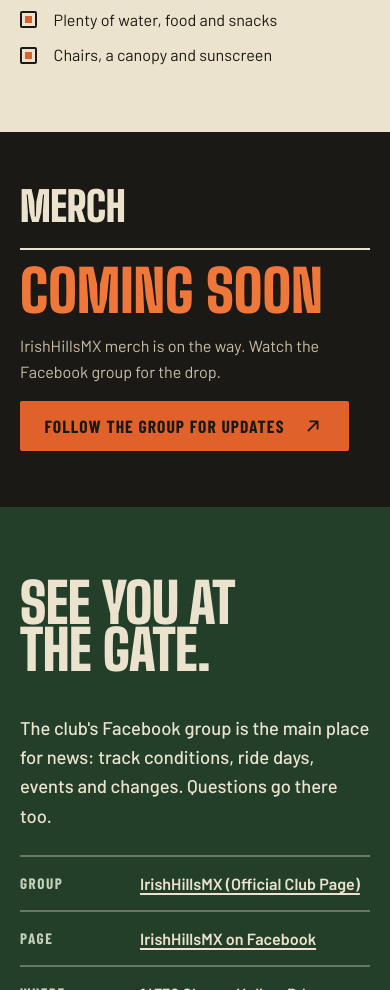
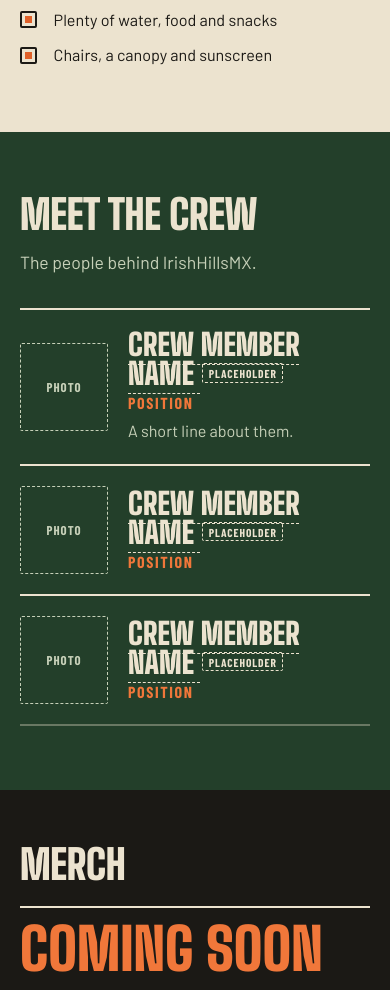
Before and after one commit to MackMusial/IrishhillsMX, a plain HTML site: page index.html in a window 390 px wide. Shown: the part 6700-7690 px from the top of the page. Drawn offline with Linux system fonts and the light colour scheme.

Commit message:
Add crew section to website with dynamic rendering and data structure

```diff
--- a/css/styles.css
+++ b/css/styles.css
@@ -542,6 +542,38 @@ a.ride-cal:hover { color: var(--orange-text); }
   .price + .price { border-top: 0; border-left: 2px solid rgb(236 227 207 / 0.35); padding-left: clamp(2rem, 5vw, 4rem); }
 }
 
+/* ---------- crew: a race-program entry list, not a card grid ---------- */
+.crew { padding-block: clamp(4rem, 9vw, 7rem); }
+.crew-head { display: grid; gap: 1rem 3rem; margin-bottom: clamp(2rem, 4vw, 3rem); align-items: end; }
+.crew-lede { color: var(--on-green-soft); max-width: 40ch; font-size: 1.1rem; }
+.crew-list { display: grid; border-bottom: 2px solid rgb(236 227 207 / 0.35); }
+.crew-member {
+  display: grid; grid-template-columns: 5.5rem minmax(0, 1fr); gap: 1.25rem;
+  align-items: center;
+  padding: 1.25rem 0;
+  border-top: 2px solid var(--paper);
+}
+.crew-photo { width: 5.5rem; aspect-ratio: 1; }
+.crew-photo img { width: 100%; height: 100%; object-fit: cover; }
+.crew-photo--empty {
+  display: grid; place-items: center;
+  border: 1.5px dashed var(--on-green-soft); border-radius: 2px;
+  font: 700 0.8rem/1 var(--label); letter-spacing: 0.08em; text-transform: uppercase;
+  color: var(--on-green-soft);
+}
+.crew-initials { font: 900 2rem/1 var(--display); color: var(--paper); letter-spacing: 0; }
+.crew-name { font: 900 clamp(1.9rem, 1.4rem + 2vw, 2.6rem)/0.95 var(--display); text-transform: uppercase; }
+.crew-name .ph-tag { font-size: 0.72rem; vertical-align: 0.6em; }
+.crew-role { font: 700 1rem/1.2 var(--label); letter-spacing: 0.1em; text-transform: uppercase; color: var(--orange-lit); margin-top: 0.35rem; }
+.crew-note { color: var(--on-green-soft); margin-top: 0.35rem; max-width: 52ch; }
+@media (min-width: 48em) {
+  .crew-list { grid-template-columns: 1fr 1fr; column-gap: clamp(2rem, 5vw, 4rem); }
+}
+@media (min-width: 64em) {
+  .crew-head { grid-template-columns: auto 1fr; }
+  .crew-lede { justify-self: end; text-align: right; }
+}
+
 /* ---------- merch ---------- */
 .merch { padding-block: clamp(3.5rem, 7vw, 5.5rem); }
 .merch-grid { display: grid; gap: 1.5rem 3rem; align-items: start; }
--- a/index.html
+++ b/index.html
@@ -31,6 +31,7 @@
           <li><a href="#rides">Ride dates</a></li>
           <li><a href="#prices">Fees</a></li>
           <li><a href="#info">Track info</a></li>
+          <li><a href="#crew">Crew</a></li>
           <li><a href="#merch">Merch</a></li>
           <li><a href="#contact">Contact</a></li>
         </ul>
@@ -232,6 +233,18 @@
       </div>
     </section>
 
+    <!-- ============================== CREW ============================== -->
+    <!-- Filled in from js/site-data.js (crew). Edit the names and positions there. -->
+    <section class="crew section-green" id="crew" aria-labelledby="crew-title">
+      <div class="wrap">
+        <div class="crew-head">
+          <h2 class="section-title" id="crew-title">Meet the crew</h2>
+          <p class="crew-lede">The people behind IrishHillsMX.</p>
+        </div>
+        <ol class="crew-list" data-crew-list></ol>
+      </div>
+    </section>
+
     <!-- ============================== MERCH ============================== -->
     <!-- When merch is ready, replace the "Coming soon" text below with what's for sale and how to buy it. -->
     <section class="merch section-ink" id="merch" aria-labelledby="merch-title">
--- a/js/main.js
+++ b/js/main.js
@@ -297,6 +297,39 @@
     });
   })();
 
+  // Meet the crew
+  (function renderCrew() {
+    var list = $('[data-crew-list]');
+    var crew = data.crew || [];
+    if (!list) return;
+    if (!crew.length) { var sec = $('#crew'); if (sec) sec.hidden = true; return; }
+    crew.forEach(function (m) {
+      var li = el('li', 'crew-member');
+      var photo = el('div', 'crew-photo');
+      if (m.photo) {
+        photo.className = 'crew-photo print print--orange';
+        var img = el('img');
+        img.src = m.photo; img.alt = 'Portrait of ' + m.name; img.loading = 'lazy';
+        img.width = 400; img.height = 400;
+        photo.appendChild(img);
+      } else {
+        photo.classList.add('crew-photo--empty');
+        photo.setAttribute('aria-hidden', 'true');
+        var initials = String(m.name || '').split(/\s+/).map(function (w) { return w.charAt(0); }).join('').slice(0, 2);
+        photo.appendChild(m.placeholder ? el('span', null, 'Photo') : el('span', 'crew-initials', initials));
+      }
+      li.appendChild(photo);
+      var body = el('div', 'crew-body');
+      var name = el('h3', 'crew-name');
+      fill(name, m.name || '', !!m.placeholder);
+      body.appendChild(el('p', 'crew-role', m.role || ''));
+      body.insertBefore(name, body.firstChild);
+      if (m.note) body.appendChild(el('p', 'crew-note', m.note));
+      li.appendChild(body);
+      list.appendChild(li);
+    });
+  })();
+
   var yr = $('[data-year]');
   if (yr) yr.textContent = String(new Date().getFullYear());
 
--- a/js/site-data.js
+++ b/js/site-data.js
@@ -101,4 +101,20 @@ window.SITE_DATA = {
     phone: { text: "", link: "" },
     email: { text: "", link: "" },
   },
+
+  /* -------------------------------------------------------------------
+     MEET THE CREW
+     One entry per person, in the order you want them shown.
+       name:  their name as it should appear
+       role:  their position, e.g. "Owner", "Track builder", "Gate"
+       note:  optional short line about them ("" to leave out)
+       photo: optional. Put a photo in images/crew/ and write its file
+              name here, e.g. "images/crew/jake.webp". Leave "" for none.
+     Delete the placeholder entries once the real crew is in.
+     ------------------------------------------------------------------- */
+  crew: [
+    { name: "Crew member name", role: "Position", note: "A short line about them.", photo: "", placeholder: true },
+    { name: "Crew member name", role: "Position", note: "", photo: "", placeholder: true },
+    { name: "Crew member name", role: "Position", note: "", photo: "", placeholder: true },
+  ],
 };
```
Also changed, not shown: 2 other files.
